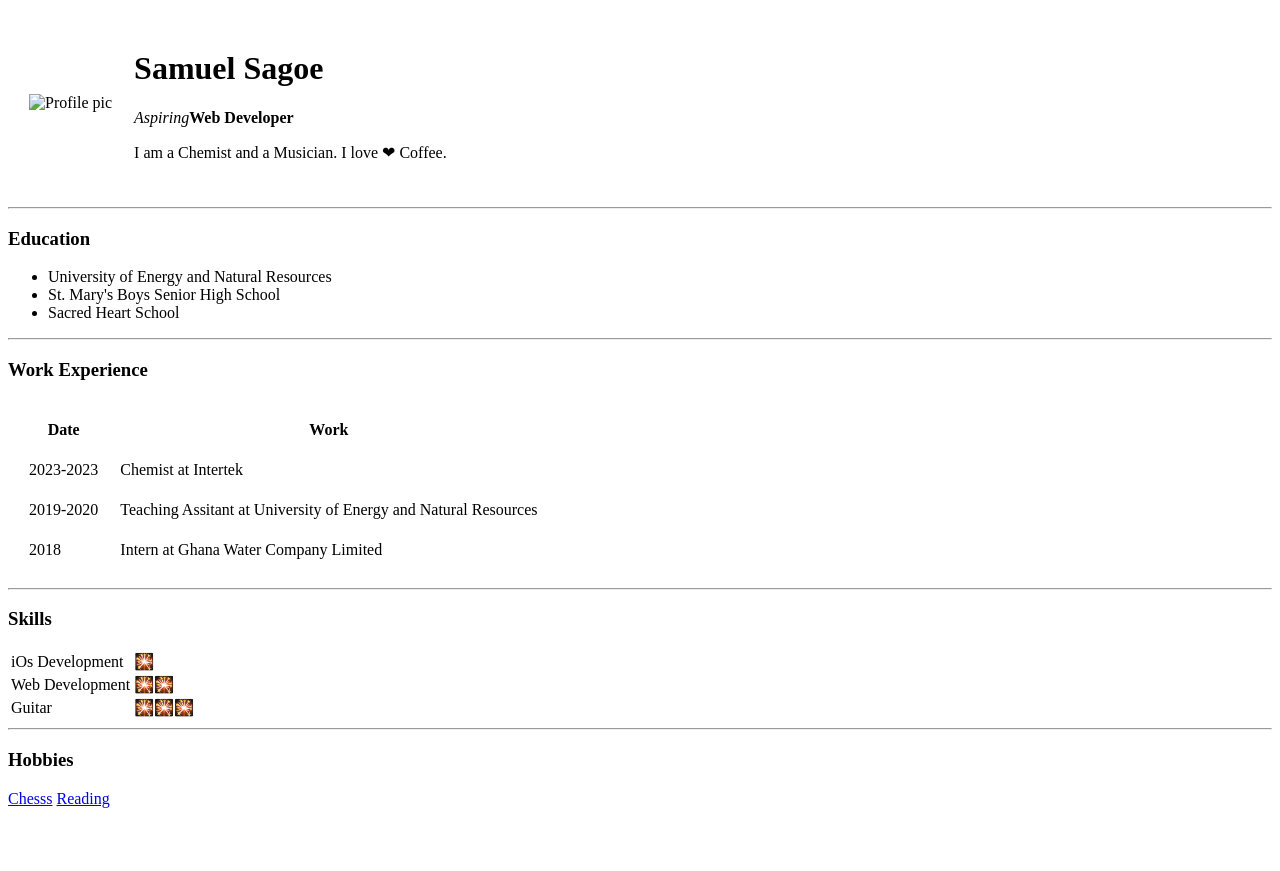
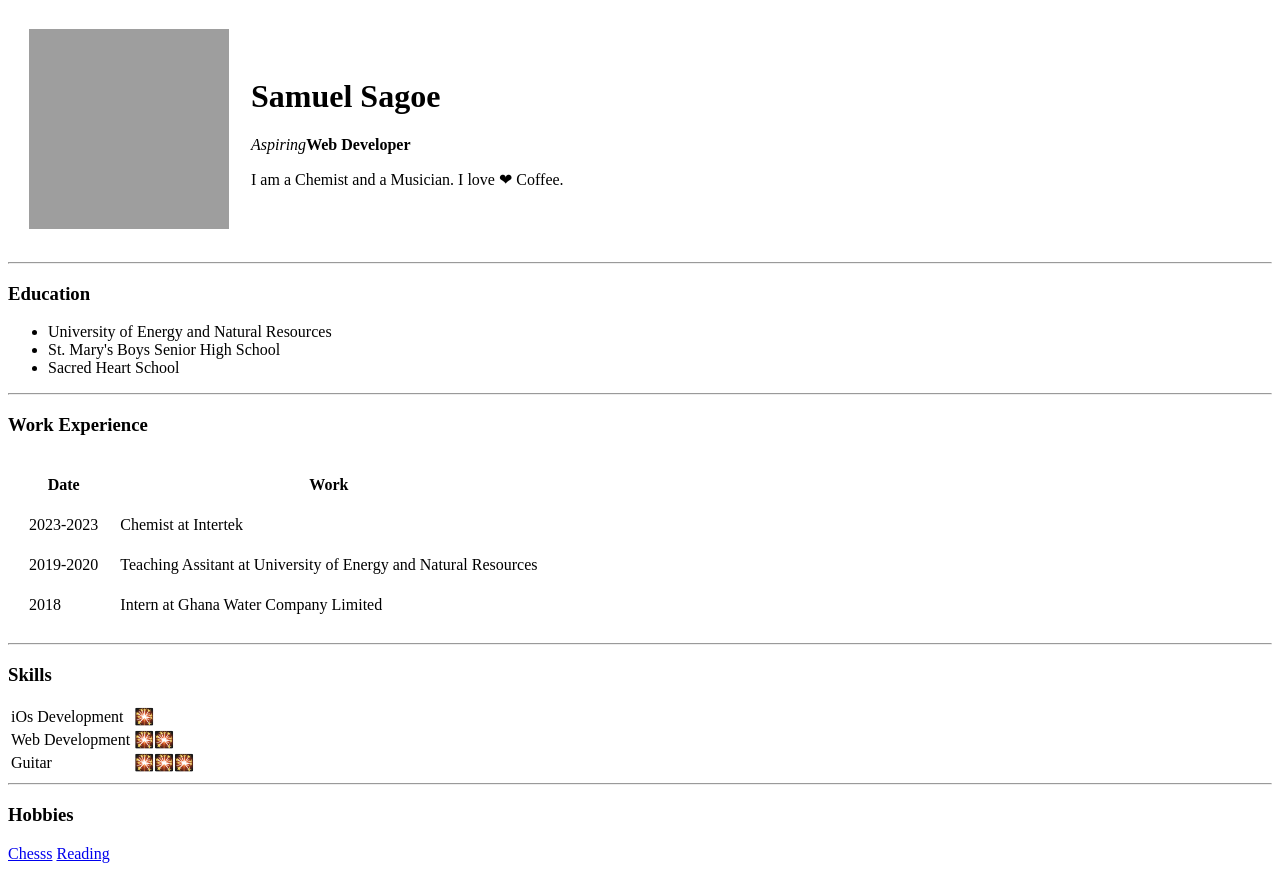
Before and after one commit to sagoedzidefo/assignment, a plain HTML site: page index.html in a window 1280 px wide. Before the commit the page ends 816 px from the top, so only its background shows below. Drawn offline with Linux system fonts and the light colour scheme; the site is published under a folder, as on GitHub Pages, so addresses that start at the root find nothing.

Commit message:
Took forward slash of Assets to make image appear

```diff
--- a/index.html
+++ b/index.html
@@ -9,7 +9,7 @@
 <body>
   <table cellspacing="20">
     <tr>
-      <td><img src="/Assets/IMG_9737.png" alt="Profile pic" width="200" height="200">
+      <td><img src="Assets/IMG_9737.png" alt="Profile pic" width="200" height="200">
       </td>
       <td><h1>Samuel Sagoe</h1><p><em>Aspiring</em><strong>Web Developer</strong></p><p>I am a Chemist and a Musician. I love ❤ Coffee.</p></td>
     </tr>
```
